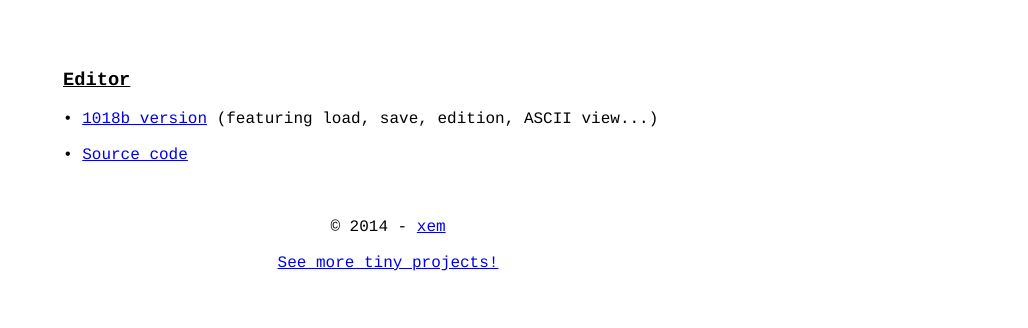
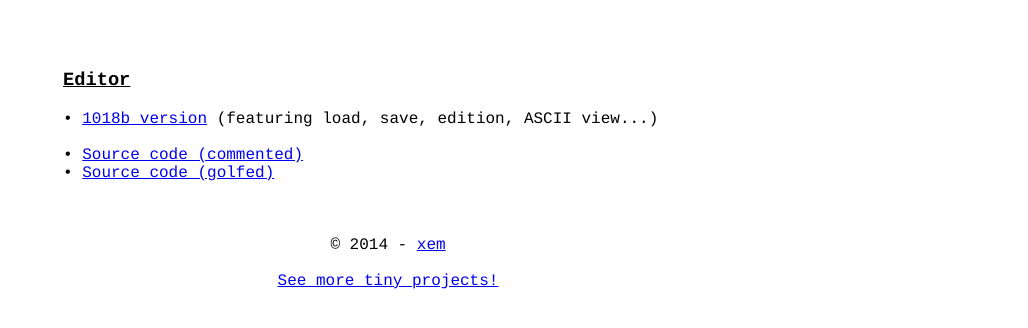
Before and after one commit to xem/hex, a plain HTML site: page index.html in a window 1280 px wide. Shown: the part 324-652 px from the top of the page, without its empty margins (252-1280 px from the left). Drawn offline with Linux system fonts and the light colour scheme.

Commit message:
Update index.html

```diff
--- a/index.html
+++ b/index.html
@@ -23,7 +23,9 @@ body{width:650px;margin:20px auto;font:16px courier}h1,h2{text-align:center}h1{f
 &bull; <a href=editor.min.pack.html>1018b version</a> (featuring load, save, edition, ASCII view...)
 <br>
 <br>
-&bull; <a href=view-source:editor.min.html>Source code</a>
+&bull; <a href=view-source:editor.html>Source code (commented)</a>
+<br>
+&bull; <a href=view-source:editor.min.html>Source code (golfed)</a>
 <br>
 <br>
 <br>
```
